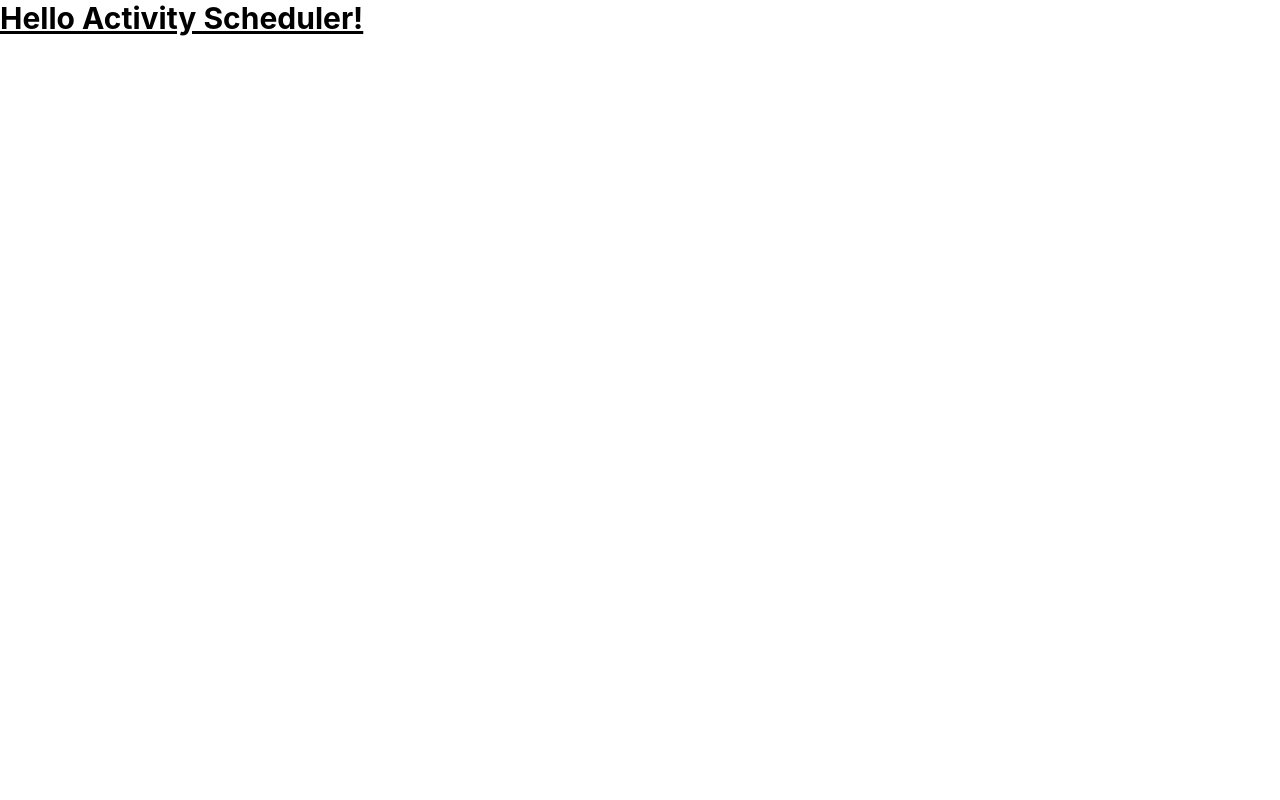
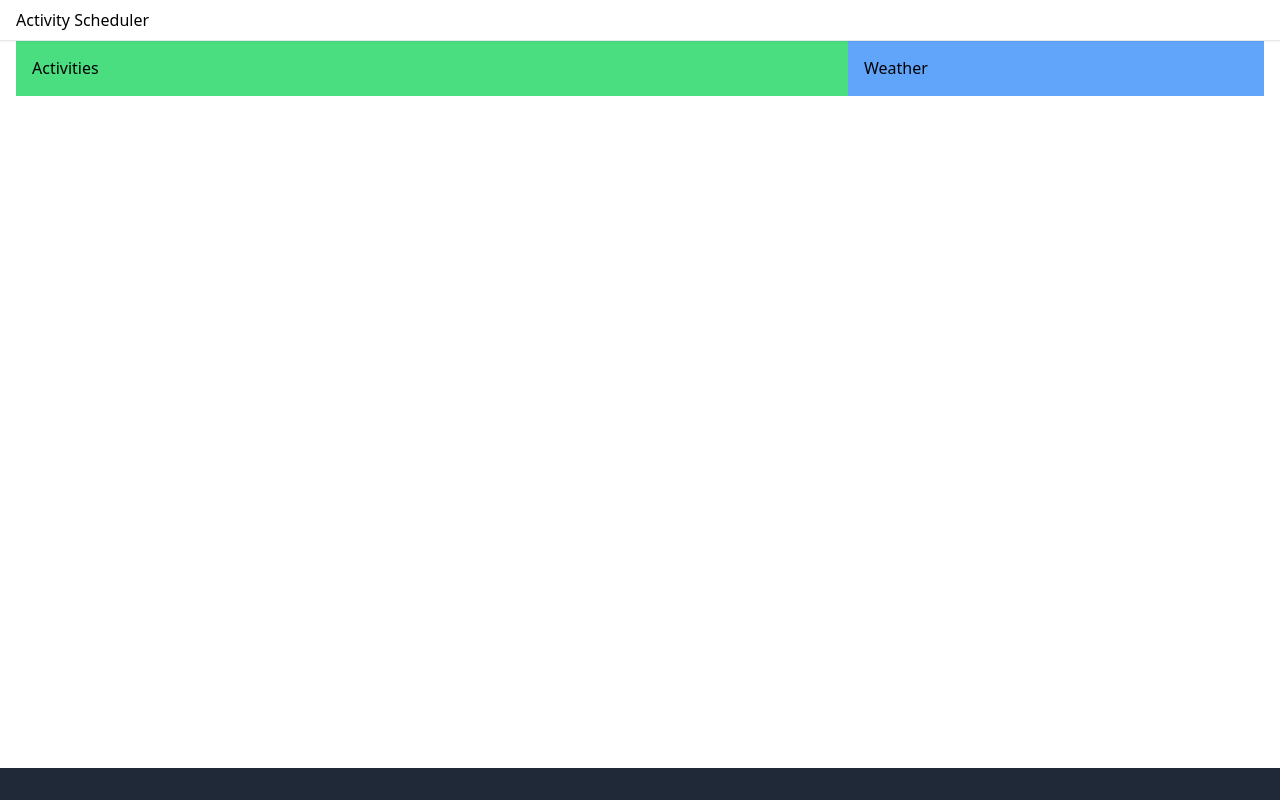
Before and after one commit to shreyashisatpathi/activity-scheduler, a React (Create React App) app: page / in a window 1280 px wide. Built offline with nearby package versions, Linux system fonts and the light colour scheme.

Commit message:
Added layout and placeholder component for the application

```diff
--- a/src/App.tsx
+++ b/src/App.tsx
@@ -1,13 +1,15 @@
 import React from 'react';
-import logo from './logo.svg';
-import './App.css';
+import Layout from './components/layout';
+import Activities from './components/activities';
+import Weather from './components/weather';
 
-function App() {
+const App = () => {
   return (
-    <h1 className="text-3xl font-bold underline">
-      Hello Activity Scheduler!
-    </h1>
-  );
-}
+  <Layout>
+    <Activities/>
+    <Weather/>
+  </Layout>
+  )
+};
 
 export default App;
--- /dev/null
+++ b/src/components/activities/activities.tsx
@@ -0,0 +1,10 @@
+import React, { FC } from 'react'
+
+
+const Activities :FC = () => {
+  return (
+    <div className="basis-2/3 bg-green-400 h-calc(100vh-3.75rem) p-4">Activities</div>
+  )
+}
+
+export default Activities
--- /dev/null
+++ b/src/components/activities/index.tsx
@@ -0,0 +1,3 @@
+import Activities from "./activities";
+
+export default Activities
--- /dev/null
+++ b/src/components/layout/footer.tsx
@@ -0,0 +1,9 @@
+const Footer = () => {
+  return (
+    <footer className="bg-gray-800 py-4">
+
+    </footer>
+  );
+};
+
+export default Footer
--- /dev/null
+++ b/src/components/layout/index.tsx
@@ -0,0 +1,3 @@
+import Layout from "./layout";
+
+export default Layout
--- /dev/null
+++ b/src/components/layout/layout.tsx
@@ -0,0 +1,21 @@
+import React, { ReactNode } from 'react';
+import Navbar from './navbar';
+import Footer from './footer';
+
+type LayoutProps = {
+  children: ReactNode;
+};
+
+const Layout = ({ children }: LayoutProps) => {
+  return (
+    <div className="flex flex-col min-h-screen">
+      <Navbar />
+      <main className="flex-1 container mx-auto px-4  h-calc(100vh-6.75rem) pt-10">
+        <div className="flex">{children}</div>
+      </main>
+      <Footer />
+    </div>
+  );
+};
+
+export default Layout;
--- /dev/null
+++ b/src/components/layout/navbar.tsx
@@ -0,0 +1,9 @@
+const Navbar = () => {
+  return (
+    <div className="fixed w-full bg-white z-10 shadow-sm">
+      <div className={'border-b-[1px] px-4 py-2'}>Activity Scheduler</div>
+    </div>
+  );
+};
+
+export default Navbar;
--- /dev/null
+++ b/src/components/weather/index.tsx
@@ -0,0 +1,3 @@
+import Weather from "./weather";
+
+export default Weather
--- /dev/null
+++ b/src/components/weather/weather.tsx
@@ -0,0 +1,10 @@
+import React, { FC } from 'react'
+
+
+const Weather :FC = () => {
+  return (
+    <div className='basis-1/3 bg-blue-400 h-calc(100vh-3.75rem) p-4'>Weather</div>
+  )
+}
+
+export default Weather
--- a/src/index.css
+++ b/src/index.css
@@ -2,16 +2,8 @@
 @tailwind components;
 @tailwind utilities;
 
-body {
-  margin: 0;
-  font-family: -apple-system, BlinkMacSystemFont, 'Segoe UI', 'Roboto', 'Oxygen',
-    'Ubuntu', 'Cantarell', 'Fira Sans', 'Droid Sans', 'Helvetica Neue',
-    sans-serif;
-  -webkit-font-smoothing: antialiased;
-  -moz-osx-font-smoothing: grayscale;
+html,
+body,
+:root {
+  height: 100%;
 }
-
-code {
-  font-family: source-code-pro, Menlo, Monaco, Consolas, 'Courier New',
-    monospace;
-}
```
